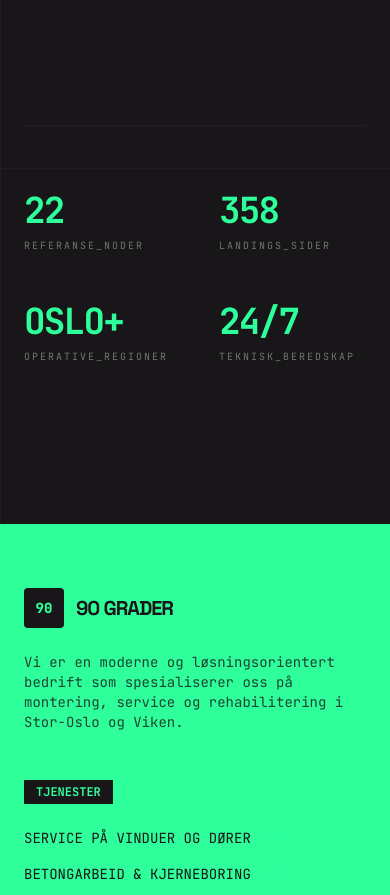
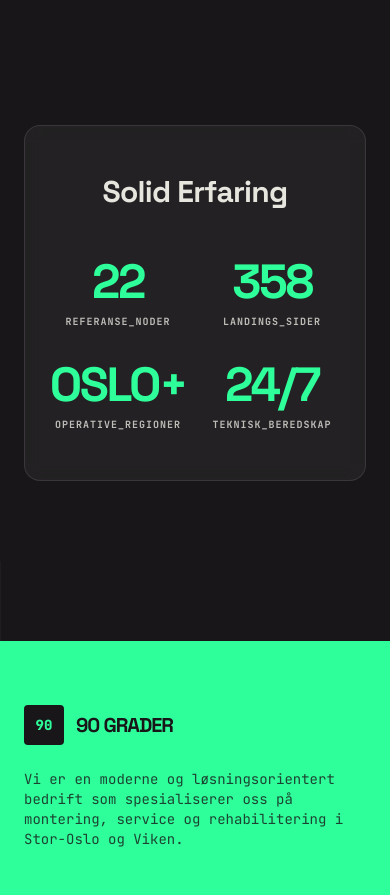
Before and after one commit to rezhh94/90grader, a Next.js app: page /prosjekter in a window 390 px wide. Shown: the part 5740-6635 px from the top of the page. Built offline with nearby package versions, Linux system fonts and the light colour scheme.

Commit message:
style: refine Project Hub stats section to match home page Solid Erfaring box

```diff
--- a/app/prosjekter/page.tsx
+++ b/app/prosjekter/page.tsx
@@ -18,6 +18,7 @@ export default function ProjectsPage() {
   const serviceOptions = ['ALLE', ...services.map((s) => s.id)];
 
   return (
+    <div className="bg-[#181618] text-[#e6e5de] font-sans selection:bg-[#2eff9b] selection:text-[#181618] min-h-screen">
       <div className="max-w-[1400px] mx-auto px-6 py-20">
         {/* Hero Section */}
         <div className="mb-20">
@@ -123,23 +124,53 @@ export default function ProjectsPage() {
           })}
         </div>
 
-      {/* Stats / Proof Footer */}
-      <div className="mt-32 pt-16 border-t border-white/5 grid grid-cols-2 md:grid-cols-4 gap-12">
-        <div className="space-y-2">
-          <div className="text-4xl font-bold font-mono tracking-tighter text-[#2eff9b]">22</div>
-          <div className="text-[10px] font-mono uppercase tracking-[0.2em] text-white/40">Referanse_Noder</div>
+        {/* Metrics Grid mimicking FeatureCards / Solid Erfaring */}
+        <div className="mt-32 max-w-7xl mx-auto">
+          <div className="bg-white/5 border border-white/10 backdrop-blur-sm px-8 py-12 rounded-2xl flex flex-col items-center gap-12">
+            <h2 className="text-3xl font-bold tracking-tight text-[#e6e5de]">
+              Solid Erfaring
+            </h2>
+
+            <div className="grid grid-cols-2 lg:grid-cols-4 w-full gap-8 justify-between">
+
+              <div className="flex flex-col items-center gap-2">
+                <div className="font-sans font-bold text-5xl md:text-6xl uppercase tracking-tighter text-[#2eff9b]">
+                  22
                 </div>
-        <div className="space-y-2">
-          <div className="text-4xl font-bold font-mono tracking-tighter text-[#2eff9b]">358</div>
-          <div className="text-[10px] font-mono uppercase tracking-[0.2em] text-white/40">Landings_Sider</div>
+                <div className="font-mono font-bold text-[10px] uppercase text-[#e6e5de]/80 tracking-widest">
+                  Referanse_Noder
                 </div>
-        <div className="space-y-2">
-          <div className="text-4xl font-bold font-mono tracking-tighter text-[#2eff9b] uppercase">Oslo+</div>
-          <div className="text-[10px] font-mono uppercase tracking-[0.2em] text-white/40">Operative_Regioner</div>
               </div>
-        <div className="space-y-2">
-          <div className="text-4xl font-bold font-mono tracking-tighter text-[#2eff9b]">24/7</div>
-          <div className="text-[10px] font-mono uppercase tracking-[0.2em] text-white/40">Teknisk_Beredskap</div>
+
+              <div className="flex flex-col items-center gap-2">
+                <div className="font-sans font-bold text-5xl md:text-6xl uppercase tracking-tighter text-[#2eff9b]">
+                  358
+                </div>
+                <div className="font-mono font-bold text-[10px] uppercase text-[#e6e5de]/80 tracking-widest">
+                  Landings_Sider
+                </div>
+              </div>
+
+              <div className="flex flex-col items-center gap-2">
+                <div className="font-sans font-bold text-5xl md:text-6xl uppercase tracking-tighter text-[#2eff9b]">
+                  Oslo+
+                </div>
+                <div className="font-mono font-bold text-[10px] uppercase text-[#e6e5de]/80 tracking-widest">
+                  Operative_Regioner
+                </div>
+              </div>
+
+              <div className="flex flex-col items-center gap-2">
+                <div className="font-sans font-bold text-5xl md:text-6xl uppercase tracking-tighter text-[#2eff9b]">
+                  24/7
+                </div>
+                <div className="font-mono font-bold text-[10px] uppercase text-[#e6e5de]/80 tracking-widest">
+                  Teknisk_Beredskap
+                </div>
+              </div>
+
+            </div>
+          </div>
         </div>
       </div>
     </div>
```
Lines whose indentation alone changed are shown as unchanged.
